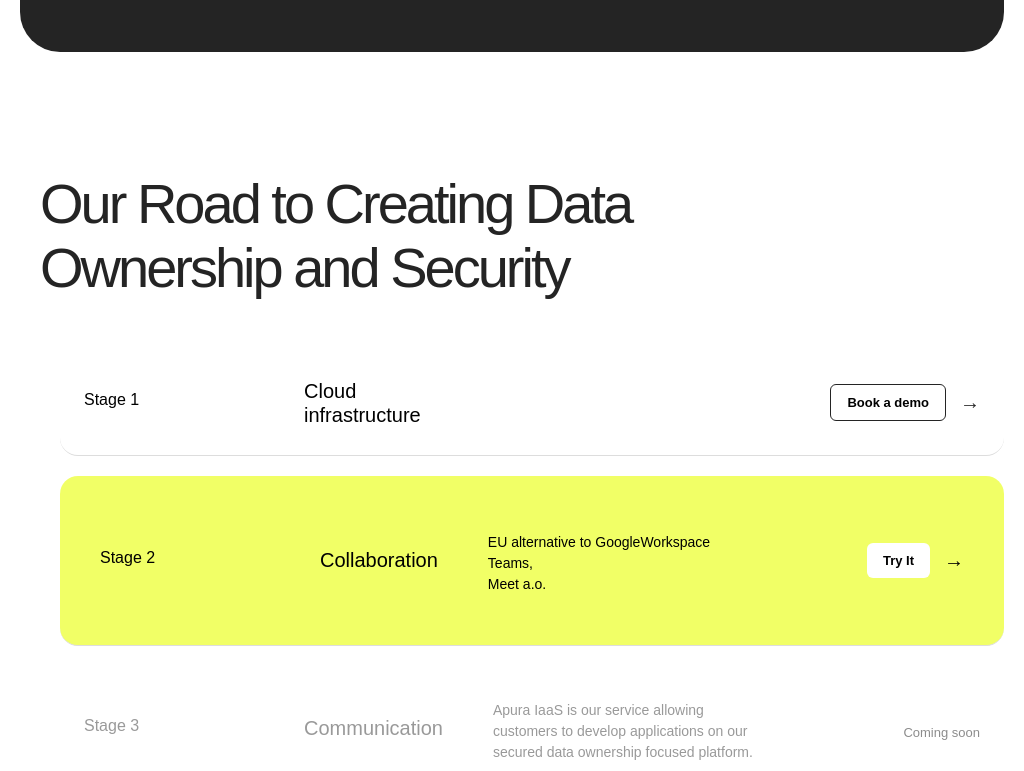
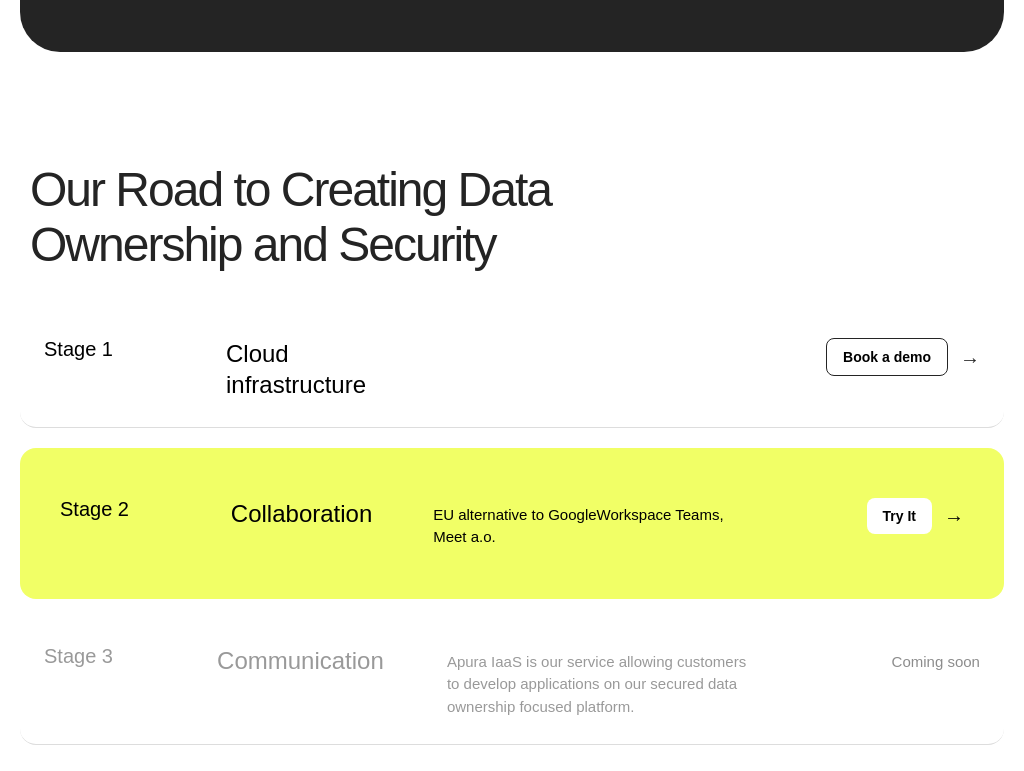
Before and after one commit to Ashraf-git-projects/APURA-thumbstack, a React (Vite) app: page / in a window 1024 px wide. Shown: the part 2369-3140 px from the top of the page. Built offline with nearby package versions, Linux system fonts and the light colour scheme; a web font is replaced by a local one.

Commit message:
Roadmap fix

```diff
--- a/src/sections/Roadmap.css
+++ b/src/sections/Roadmap.css
@@ -135,12 +135,12 @@
 
 
 /* -------------------------------------
-   MOBILE (Figma accurate)
+   MOBILE (≤ 768px)
 -------------------------------------- */
 @media (max-width: 768px) {
 
   .roadmap {
-    padding: 60px 0;
+    padding: 50px 0;
   }
 
   .roadmap-title {
@@ -148,57 +148,62 @@
     line-height: 120%;
     letter-spacing: -1px;
     text-align: left;
-    margin: 0 20px 40px;
+    margin: 0 20px 30px;
   }
 
   .roadmap-list {
-    margin: 0 0;
+    margin: 0;
+    padding: 0;
     gap: 0;
   }
 
   .stage-row {
-    grid-template-columns: 1fr;
-    padding: 24px 20px;
+    display: flex;
+    flex-direction: column;
+    align-items: flex-start;
+    padding: 22px 20px;
     border-bottom: 1px solid #dcdcdc;
     border-radius: 0;
-    gap: 12px;
-    align-items: flex-start;
+    gap: 10px;
   }
 
   .stage-highlight {
-    padding: 26px 20px;
     border-radius: 0;
+    padding: 26px 20px !important;
   }
 
-  .stage-left p,
-  .stage-left h4 {
-    margin: 0;
+  .stage-left {
+    min-width: unset;
   }
 
   .stage-number {
     font-size: 14px;
-    margin-bottom: 4px;
+    margin-bottom: 2px;
   }
 
   .stage-title {
     font-size: 20px;
     line-height: 120%;
+    max-width: 100%;
   }
 
   .stage-label {
-    margin-top: 4px;
     font-size: 12px;
+    margin-top: 2px;
   }
 
   .stage-middle {
     font-size: 13px;
     line-height: 150%;
     max-width: 100%;
+    padding: 0;
+    margin: 0;
   }
 
   .stage-right {
+    width: 100%;
+    display: flex;
     justify-content: space-between;
-    width: 100%;
     margin-top: 6px;
   }
 
@@ -211,83 +216,80 @@
 
   .arrow,
   .arrow-dark {
+    font-size: 20px;
     margin-left: auto;
-    font-size: 20px;
   }
 
   .coming-soon {
+    font-size: 13px;
+    opacity: 0.5;
     width: 100%;
     text-align: right;
-    margin-top: 4px;
   }
 }
+
+
 /* -------------------------------------
-   TABLET (Between desktop & mobile)
+   TABLET (769px–1024px)
 -------------------------------------- */
-@media (max-width: 1024px) and (min-width: 769px) {
+@media (min-width: 769px) and (max-width: 1024px) {
 
   .roadmap {
-    padding: 80px 0;
+    padding: 70px 0;
   }
 
   .roadmap-title {
-    font-size: 56px;
+    font-size: 48px;
     line-height: 115%;
-    letter-spacing: -3px;
+    letter-spacing: -2px;
     text-align: left;
-    margin: 0 40px 50px;
+    margin: 0 30px 40px;
   }
 
   .roadmap-list {
-    margin: 0 20px;
+    margin: 0;
+    padding: 0 20px;
     gap: 20px;
   }
 
   .stage-row {
-    grid-template-columns: 160px 1fr 140px;
-    padding: 28px 24px;
-    border-radius: 18px;
-    border-bottom: 1px solid #ddd;
+    display: flex;
+    flex-direction: row;
+    align-items: flex-start;
+    padding: 26px 24px;
+    border-radius: 16px;
   }
 
-  .stage-highlight {
-    padding: 32px 24px;
+  .stage-left {
+    min-width: 120px;
   }
 
   .stage-number {
-    font-size: 16px;
-    margin-bottom: 5px;
+    font-size: 20px;
   }
 
   .stage-title {
-    font-size: 20px;
-    line-height: 120%;
+    font-size: 24px;
   }
 
   .stage-middle {
-    font-size: 14px;
+    font-size: 15px;
     line-height: 150%;
-    max-width: 360px;
+    max-width: 300px;
   }
 
   .stage-right {
-    justify-content: flex-end;
-    gap: 10px;
+    gap: 8px;
   }
 
   .btn-outline,
   .btn-white {
     padding: 10px 16px;
-    font-size: 13px;
-    border-radius: 6px;
+    font-size: 14px;
   }
 
   .arrow,
   .arrow-dark {
     font-size: 20px;
   }
-
-  .coming-soon {
-    font-size: 13px;
-  }
 }
```
